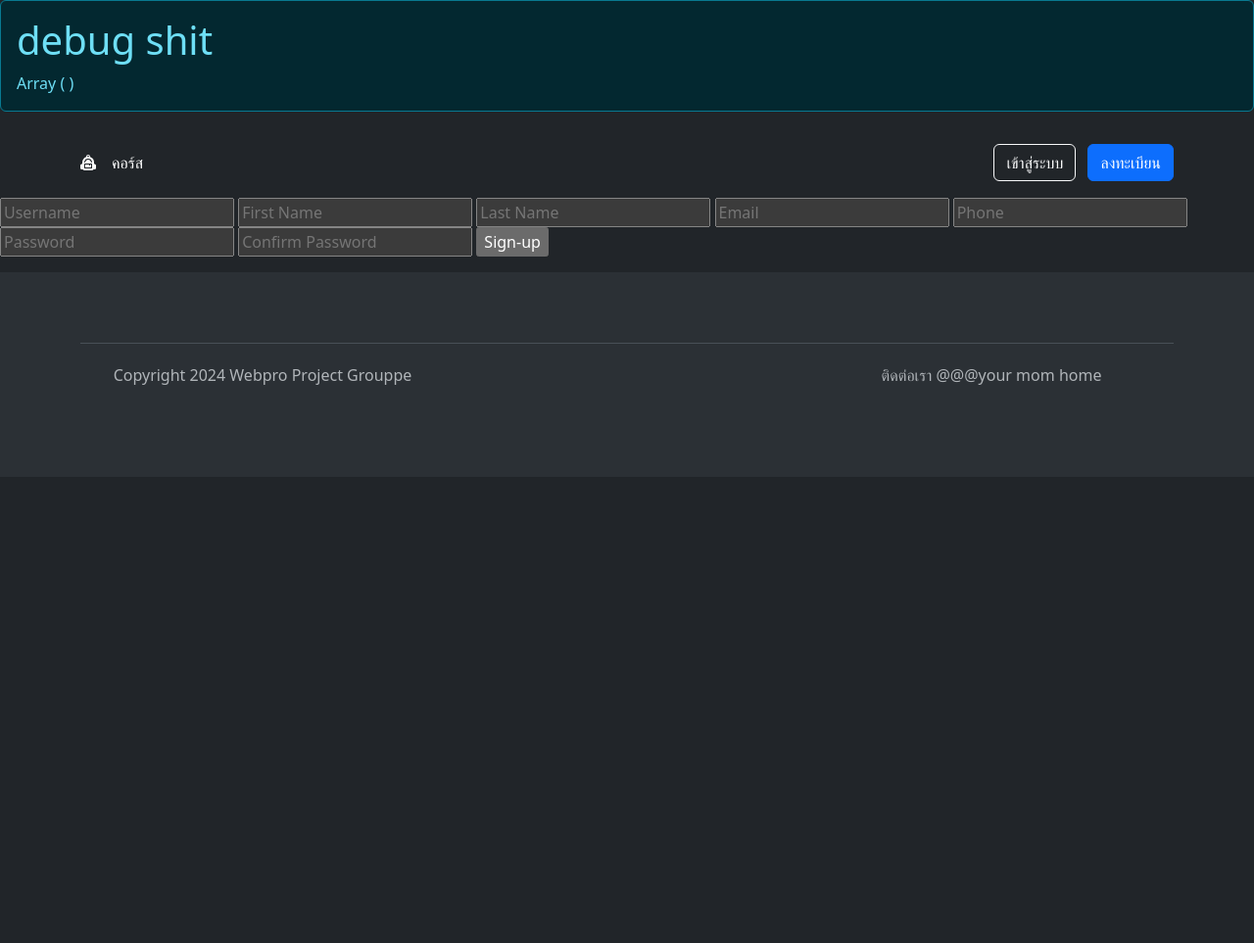
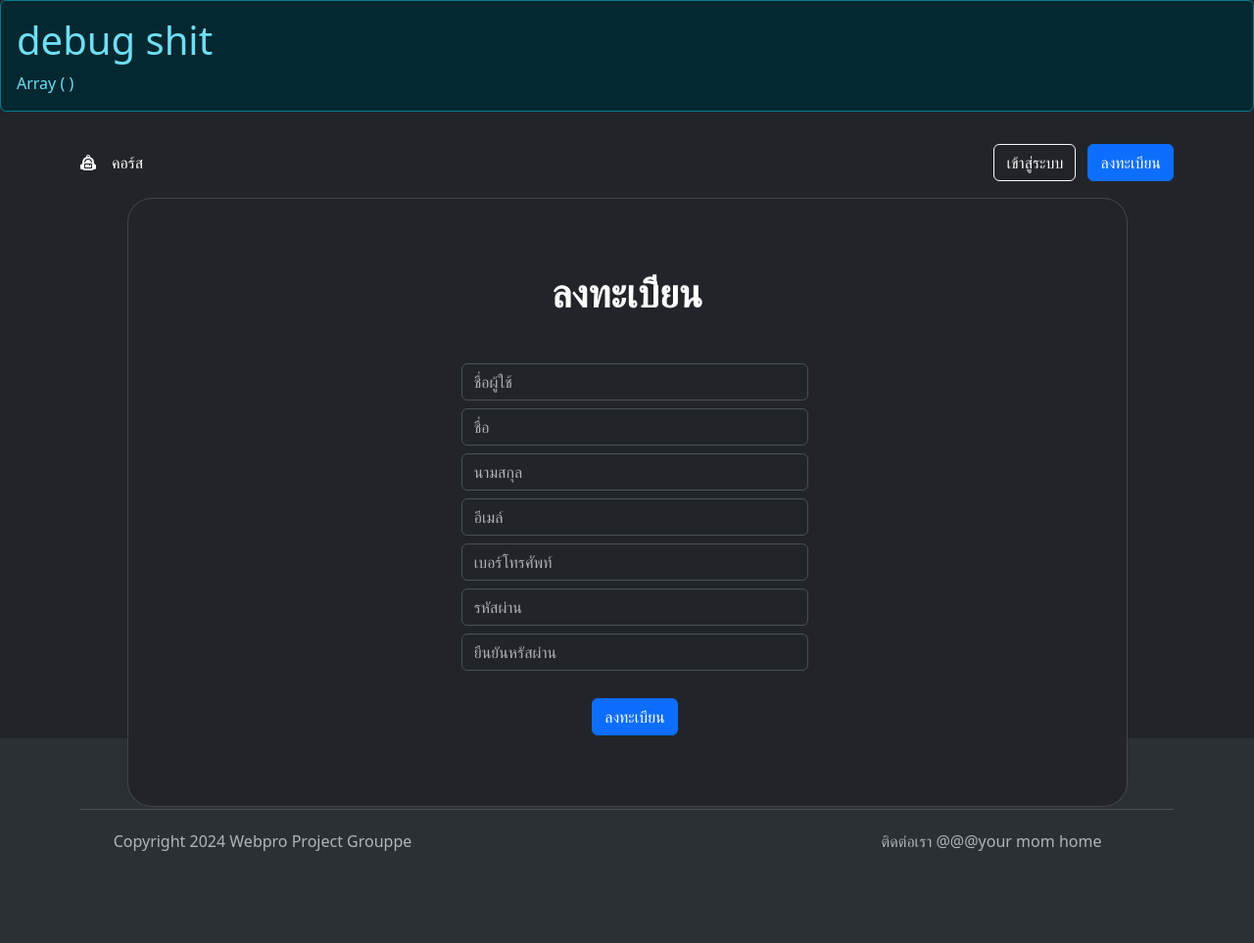
Before and after one commit to gongpha/webpro-project-grouppe, a PHP site: page /signup.php in a window 1280 px wide. Shown: the whole page at 98% size. Before the commit the page ends 393 px from the top, so only its background shows below. Run offline with PHP 8.4, Linux system fonts and the light colour scheme; data comes from the database, SQL or seed files in the repository.

Commit message:
add form layout

```diff
--- a/signup.php
+++ b/signup.php
@@ -51,17 +51,69 @@ require 'template_init.php';
 require 'template_header.php';
 ?>
 
+<style>
+	.h-100 {
+    height: 67% !important;
+	}
+	.center-container {
+        display: flex;
+        justify-content: center;
+        align-items: center;
+    }
+</style>
 <body>
-	<form action="" method="post">
-		<input type="text" name="username" placeholder="Username" value="<?php echo gets('username'); ?>" >
-		<input type="firstname" name="firstname" placeholder="First Name" value="<?php echo gets('firstname'); ?>" >
-		<input type="lastname" name="lastname" placeholder="Last Name" value="<?php echo gets('lastname'); ?>" >
-		<input type="email" name="email" placeholder="Email" value="<?php echo gets('email'); ?>" >
-		<input type="text" name="phone" placeholder="Phone" value="<?php echo gets('phone'); ?>" >
-		<input type="password" name="password" placeholder="Password" value="<?php echo gets('password'); ?>" >
-		<input type="password" name="password2" placeholder="Confirm Password" value="<?php echo gets('password2'); ?>" >
-		<input type="submit" value="Sign-up" name="signup">
+<form action="" method="post">
+  <div class="container h-100">
+    <div class="row d-flex justify-content-center align-items-center h-100">
+      <div class="col-lg-12 col-xl-11">
+        <div class="card text-black" style="border-radius: 25px;">
+          <div class="card-body p-md-5">
+            <div class="row justify-content-center">
+              <div class="col-md-10 col-lg-6 col-xl-5 order-2 order-lg-1">
+
+                <p class="text-center h1 fw-bold mb-5 mx-1 mx-md-4 mt-4" style="color: white;">ลงทะเบียน</p>
+
+                <form class="mx-1 mx-md-4">
+
+                  <div class="d-flex flex-row align-items-center mb-4">
+                    <i class="fas fa-user fa-lg me-3 fa-fw"></i>
+                    <div class="form-outline flex-fill mb-0">
+					  <input type="text" id="form31" class="form-control" name="username" placeholder="ชื่อผู้ใช้" value="<?php echo gets('username'); ?>" >
+					  <label class="form-label" for="form32"> </label>
+					  <input type="firstname" id="form31" class="form-control" name="firstname" placeholder="ชื่อ" value="<?php echo gets('firstname'); ?>">
+					  <label class="form-label" for="form32"> </label>
+					  <input type="lastname" id="form31" class="form-control" name="lastname" placeholder="นามสกุล" value="<?php echo gets('lastname'); ?>" >
+					  <label class="form-label" for="form32"> </label>
+					  <input type="email" id="form31" class="form-control" name="email" placeholder="อีเมล์" value="<?php echo gets('email'); ?>" >
+					  <label class="form-label" for="form32"> </label>
+					  <input type="text"  id="form31" class="form-control" name="phone" placeholder="เบอร์โทรศัพท์" value="<?php echo gets('phone'); ?>" >
+					  <label class="form-label" for="form32"> </label>
+					  <input type="password" id="form31" class="form-control" name="password" placeholder="รหัสผ่าน" value="<?php echo gets('password'); ?>" >
+					  <label class="form-label" for="form32"> </label>
+					  <input type="password" id="form31" class="form-control" name="password2" placeholder="ยืนยันหรัสผ่าน" value="<?php echo gets('password2'); ?>" >
+					  <label class="form-label" for="form32"> </label>
+					  <div class="center-container">
+					  	<input type="submit" class="btn btn-primary" value="ลงทะเบียน" name="signup" style="margin-top:20px;">
+					  </div>
+				</form>
+
+
+                    </div>
+                  </div>
+				  </div>
+				  </div>
+				  </div>
+				  </div>
+
+
+
+
 	</form>
+</div>
+</div>
+</div>
+
+
 
 <?php
 require 'template_footer.php';
```
Also changed, not shown: signin.php (+51 -6 lines).
